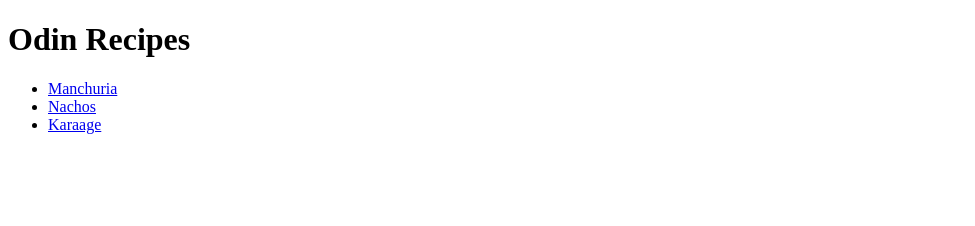
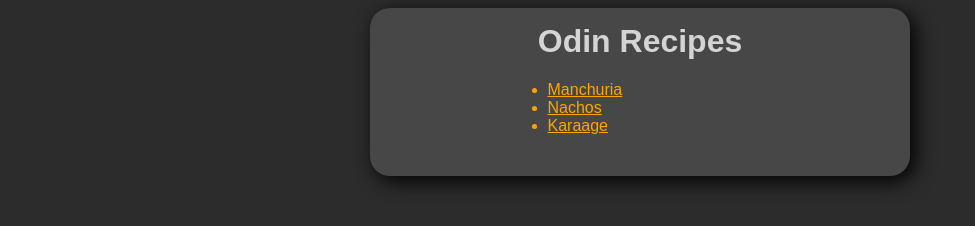
Before and after one commit to PeerlessOverlord/odin-recipes, a plain HTML site: page index.html in a window 1280 px wide. Shown: the whole page, without its empty margins (0-975 px from the left). Drawn offline with Linux system fonts and the light colour scheme.

Commit message:
add style.css

```diff
--- a/index.html
+++ b/index.html
@@ -4,14 +4,18 @@
     <meta charset="UTF-8">
     <meta name="viewport" content="width=device-width, initial-scale=1.0">
     <title>Document</title>
+    <link rel="stylesheet" href="style.css">
 </head>
 <body>
-    <h1>Odin Recipes</h1>
-    <ul>
-        <li><a href="recipes/manchuria.html">Manchuria</a></li>
-        <li><a href="recipes/nachos.html">Nachos</a></li>
-        <li><a href="recipes/karaage.html">Karaage</a></li>
-    </ul>
+
+    <div class="card">
+        <h1 id="title">Odin Recipes</h1>
+        <ul>
+            <a href="recipes/manchuria.html"><li>Manchuria</li></a>
+            <a href="recipes/nachos.html"><li>Nachos</li></a>
+            <a href="recipes/karaage.html"><li>Karaage</li></a>
+        </ul>
+    <div>
 
 </body>
 </html>
--- /dev/null
+++ b/style.css
@@ -0,0 +1,38 @@
+*{
+    box-sizing: border-box;
+    font-family: sans-serif;
+}
+
+body{
+    background-color: rgb(44, 44, 44);
+}
+
+.card{
+    color: rgb(212, 212, 212);
+    background-color: rgb(71, 71, 71);
+
+    width: 540px;
+    padding: 25px;
+    margin: auto;
+    border-radius: 20px;
+
+    box-shadow: 5px 5px 20px black;
+}
+
+a {
+    color: orange;
+
+    display: block;
+    margin-left: 25%;
+}
+
+#title{
+
+    text-align: center;
+    margin-top: -10px;
+}
+
+#home{
+    margin-left: 2%;
+    margin-bottom: 10px;
+}
```
Also changed, not shown: recipes/karaage.html (+8 -3 lines), recipes/manchuria.html (+8 -2 lines), recipes/nachos.html (+9 -3 lines).
